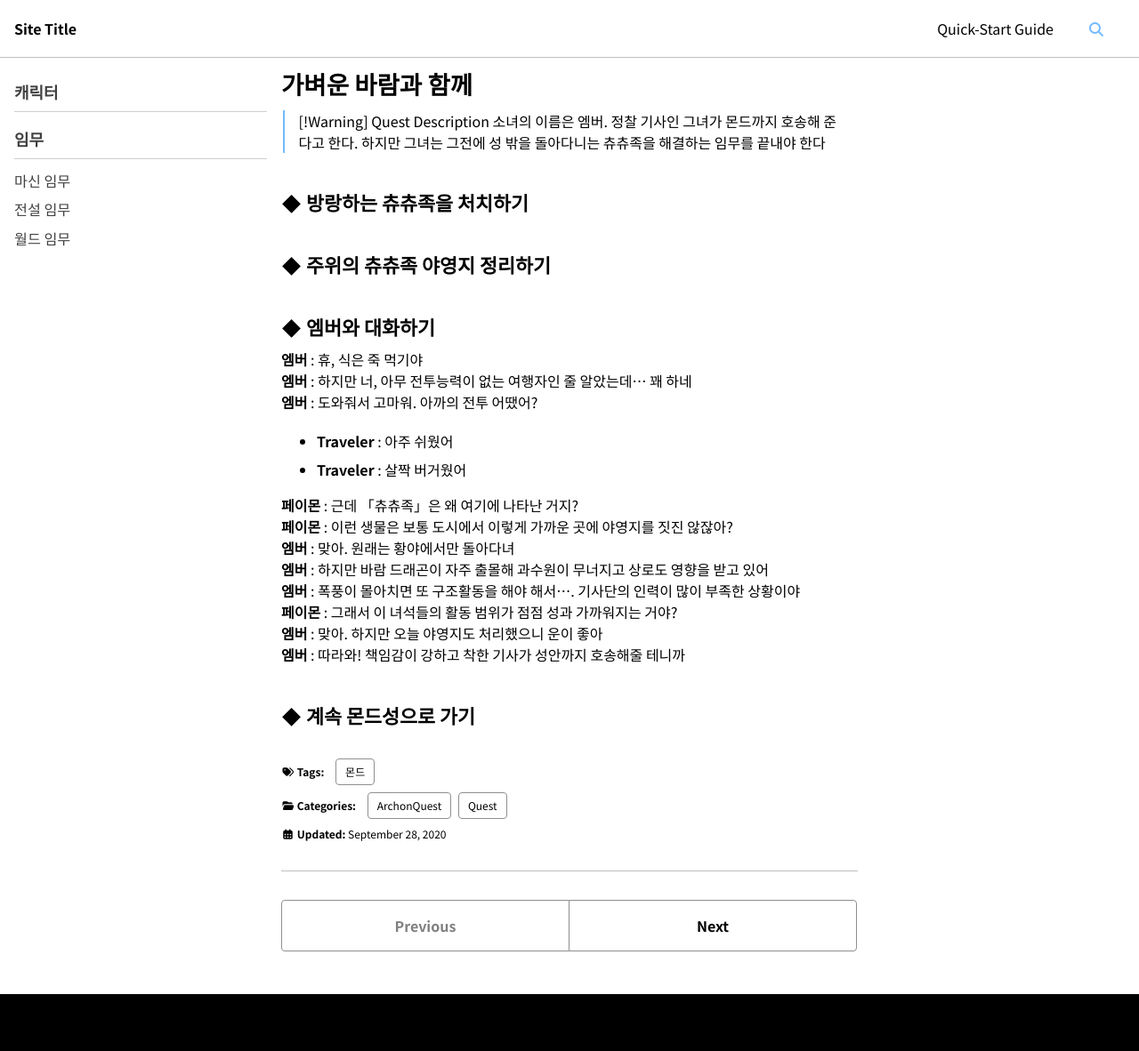
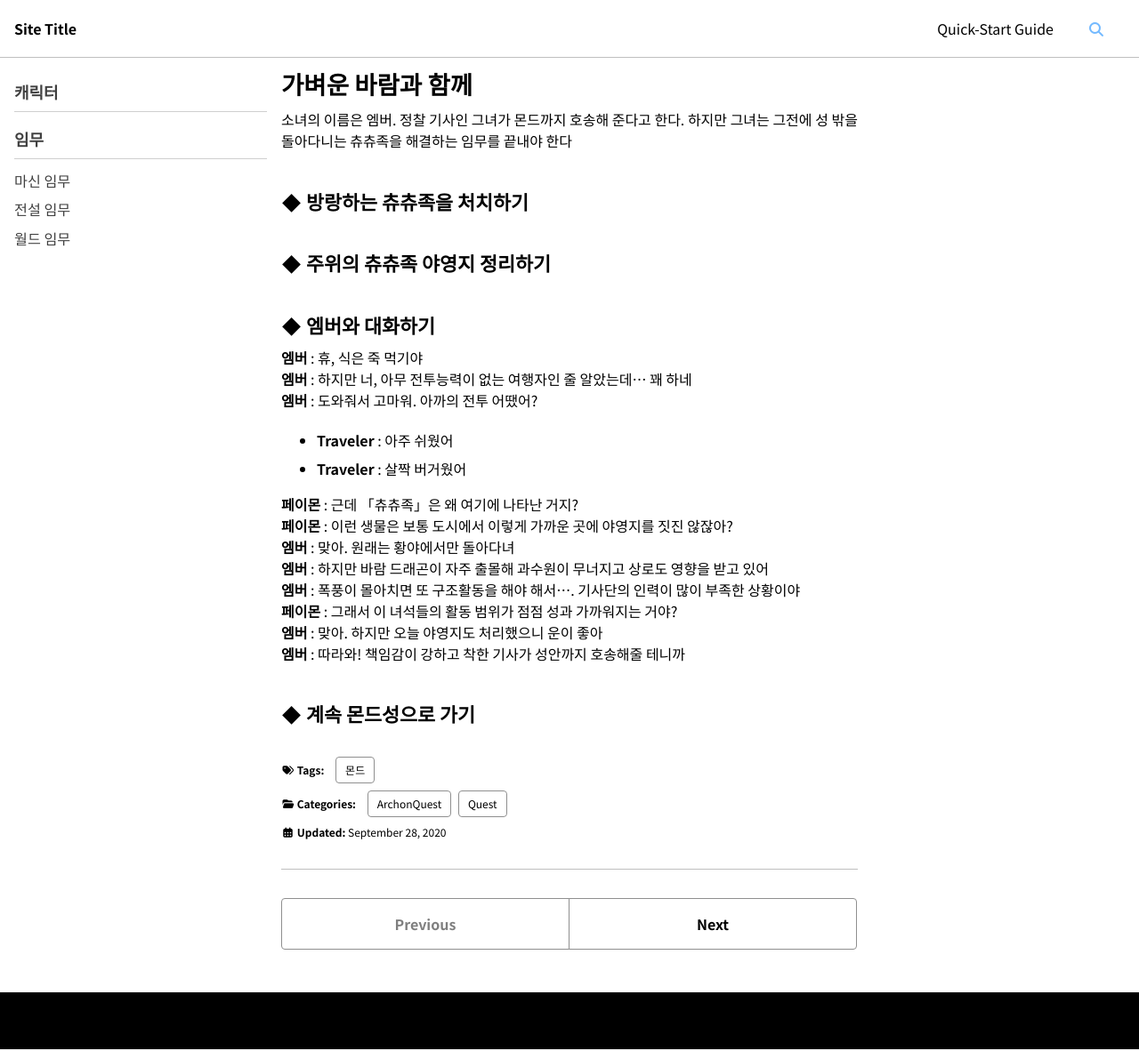
Before and after one commit to NamelessFlower/namelessflower.github.io, a Jekyll site: the page built from _posts/ArchonQuest/2020-09-28-가벼운 바람과 함께.md, in a window 1280 px wide. Shown: the whole page at 89% size. Built offline with Jekyll 4.4.1, drawn with Linux system fonts in a browser that asks for light colours; cached includes are drawn as plain includes.

Commit message:
Update 2020-09-28-가벼운 바람과 함께.md

```diff
--- a/_posts/ArchonQuest/2020-09-28-가벼운 바람과 함께.md
+++ b/_posts/ArchonQuest/2020-09-28-가벼운 바람과 함께.md
@@ -8,8 +8,8 @@ tags:
   - 몬드
 ---
 
-> [!Warning] Quest Description
-> 소녀의 이름은 엠버. 정찰 기사인 그녀가 몬드까지 호송해 준다고 한다. 하지만 그녀는 그전에 성 밖을 돌아다니는 츄츄족을 해결하는 임무를 끝내야 한다
+{: .highlight }
+소녀의 이름은 엠버. 정찰 기사인 그녀가 몬드까지 호송해 준다고 한다. 하지만 그녀는 그전에 성 밖을 돌아다니는 츄츄족을 해결하는 임무를 끝내야 한다
 
 ### ◆ 방랑하는 츄츄족을 처치하기
 ### ◆ 주위의 츄츄족 야영지 정리하기
```
